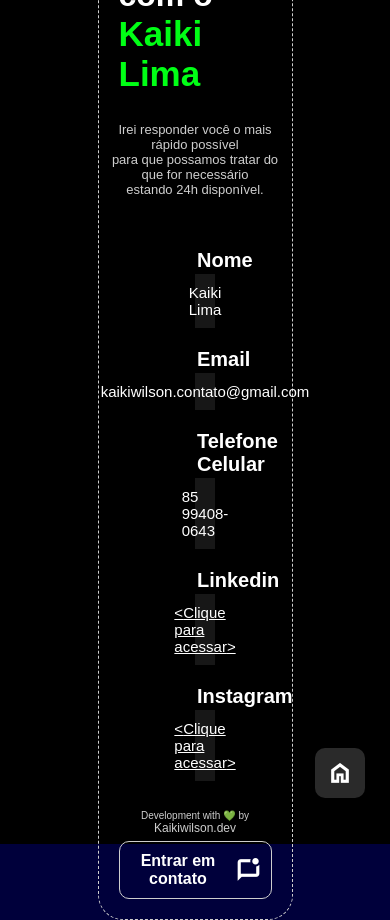
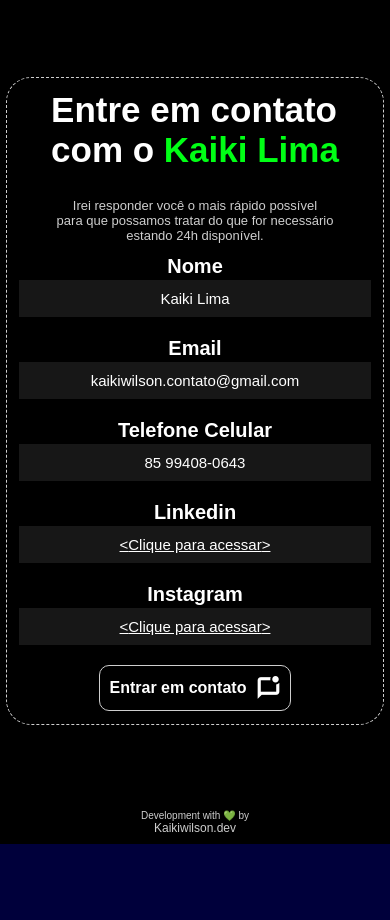
Before and after one commit to KaikiWilson/KaikiLima.dev.br, a React (Create React App) app: page /Contact in a window 390 px wide. After the commit the page ends 844 px from the top, so only its background shows below. Built offline with nearby package versions, Linux system fonts and the light colour scheme; a web font is replaced by a local one.

Commit message:
Responsividade na pagina de Contact para mobile

```diff
--- a/src/pages/ContactPage/ContactPage.css
+++ b/src/pages/ContactPage/ContactPage.css
@@ -68,7 +68,7 @@
 .content-contact {
     display: flex;
     flex-direction: column;
-    width: 50%;
+    width: 500px;
     padding: 50px;
 }
 
@@ -229,3 +229,46 @@
         background-color: #CECECE;
     }
 }
+
+
+
+/* Small devices (portrait tablets and large phones, 600px and up) */
+@media only screen and (max-width: 768px) {
+    .box-absolute-home {
+        display: none;
+    }
+
+    .centralize-content {
+        width: 97vw;
+        padding: 2.5px;
+    }
+
+    .content-contact {
+        width: 100%;
+        padding: 10px;
+    }
+
+    #title-form {
+        font-size: 35px;
+        font-weight: bold;
+    }
+  }
+
+
+  @media only screen and (width: 375px) and (height: 667px) {
+    .home {
+      height: 110vh;
+    }
+  }
+
+
+  /* Medium devices (landscape tablets, 768px and up) */
+  @media only screen and (max-width: 1200px) {
+
+  }
+
+
+  /* Extra large devices (large laptops and desktops, 1200px and up) */
+  @media only screen and (max-width: 1200px) {
+
+  }
```
